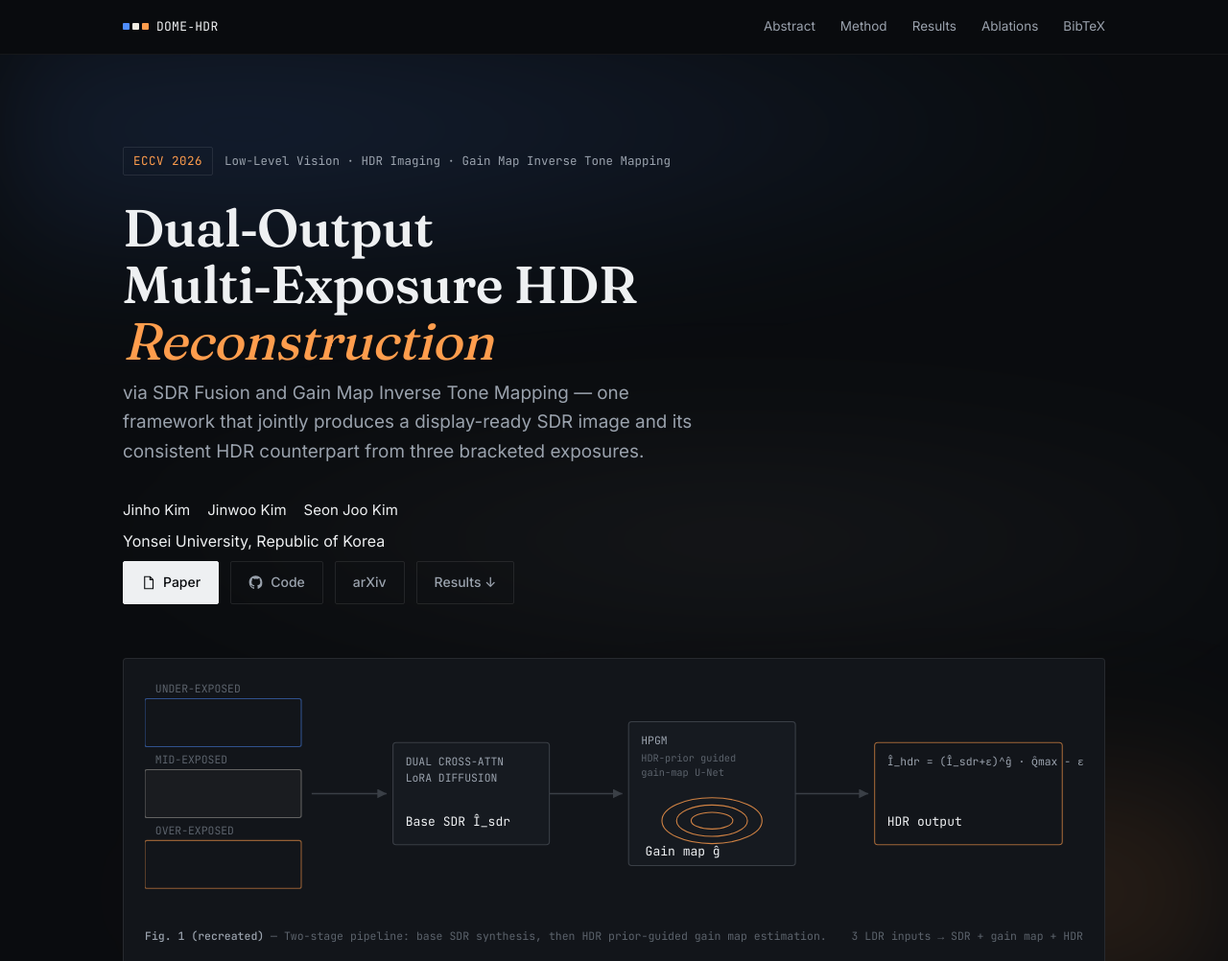
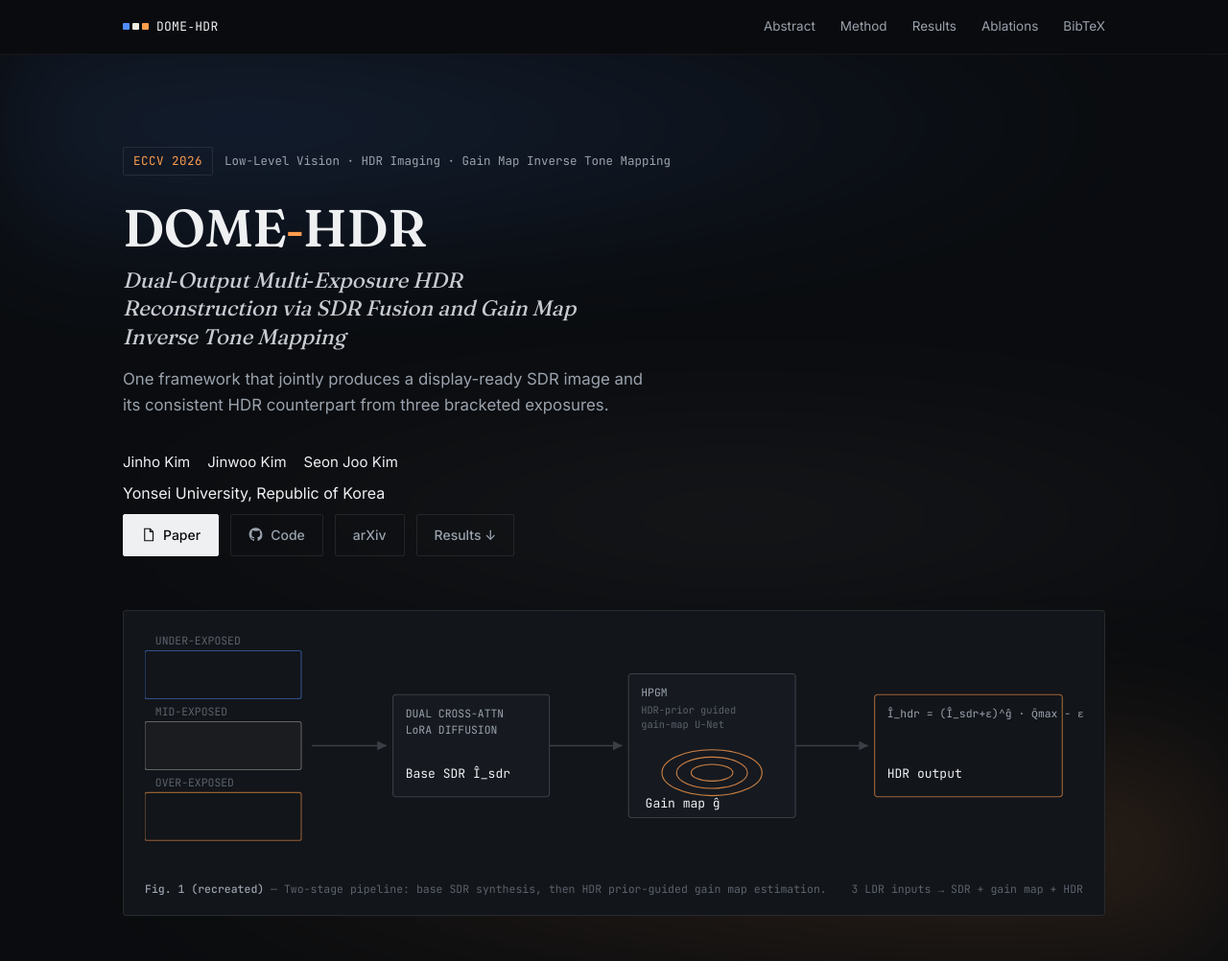
Before and after one commit to vlsrang/DOME-HDR, a plain HTML site: page index.html in a window 1280 px wide. Shown: the top 1002 px of the page at 96% size. Drawn offline with Linux system fonts and the light colour scheme.

Commit message:
Add files via upload

```diff
--- a/index.html
+++ b/index.html
@@ -95,10 +95,16 @@
     font-weight:560; font-size:clamp(2.1rem, 4.6vw, 3.4rem);
     line-height:1.08; letter-spacing:-0.01em; margin:0 0 10px; max-width:16ch;
   }
-  h1.title .accent{color:var(--over); font-style:italic; font-weight:420;}
+  h1.title .accent{color:var(--over); font-style:normal; font-weight:420;}
+  .fulltitle{
+    position:relative; z-index:1;
+    font-family:'Fraunces',serif; font-weight:420; font-style:italic;
+    font-size:clamp(1.05rem, 2vw, 1.4rem); color:#c7cbd1; max-width:34ch;
+    line-height:1.32; margin:0 0 16px; letter-spacing:-0.005em;
+  }
   .subtitle{
     position:relative; z-index:1;
-    font-size:clamp(1rem, 1.6vw, 1.18rem); color:var(--ink-dim); max-width:52ch; margin:0 0 34px; font-weight:400;
+    font-size:clamp(0.94rem, 1.4vw, 1.05rem); color:var(--ink-dim); max-width:52ch; margin:0 0 34px; font-weight:400;
   }
   .authors{
     position:relative; z-index:1;
@@ -239,8 +245,9 @@
       <span class="venue-tag">ECCV 2026</span>
       <span>Low-Level Vision &middot; HDR Imaging &middot; Gain Map Inverse Tone Mapping</span>
     </div>
-    <h1 class="title">Dual&#8209;Output Multi&#8209;Exposure HDR <span class="accent">Reconstruction</span></h1>
-    <p class="subtitle">via SDR Fusion and Gain Map Inverse Tone Mapping — one framework that jointly produces a display-ready SDR image and its consistent HDR counterpart from three bracketed exposures.</p>
+    <h1 class="title">DOME<span class="accent">&#8209;</span>HDR</h1>
+    <p class="fulltitle">Dual&#8209;Output Multi&#8209;Exposure HDR Reconstruction via SDR Fusion and Gain Map Inverse Tone Mapping</p>
+    <p class="subtitle">One framework that jointly produces a display-ready SDR image and its consistent HDR counterpart from three bracketed exposures.</p>
 
     <div class="authors">
       <span>Jinho&nbsp;Kim</span><span>Jinwoo&nbsp;Kim</span><span>Seon&nbsp;Joo&nbsp;Kim</span>
```
